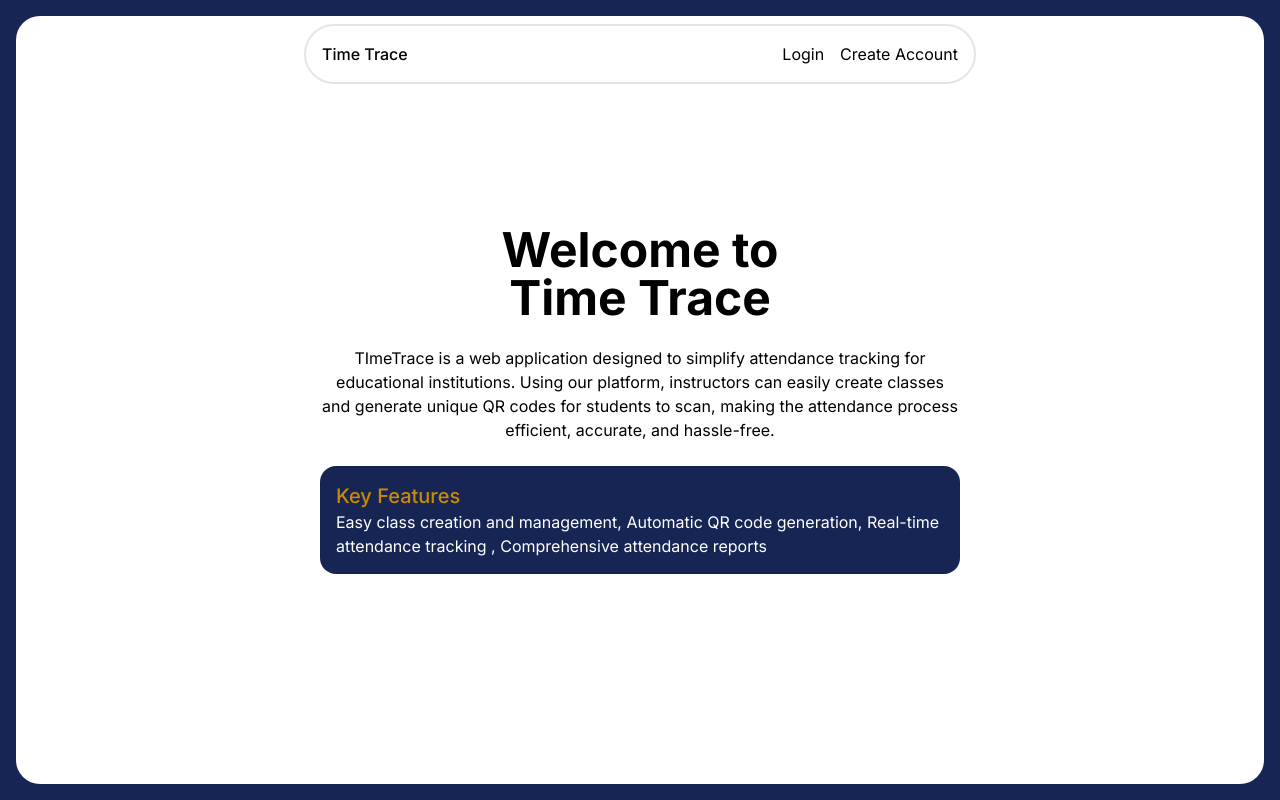
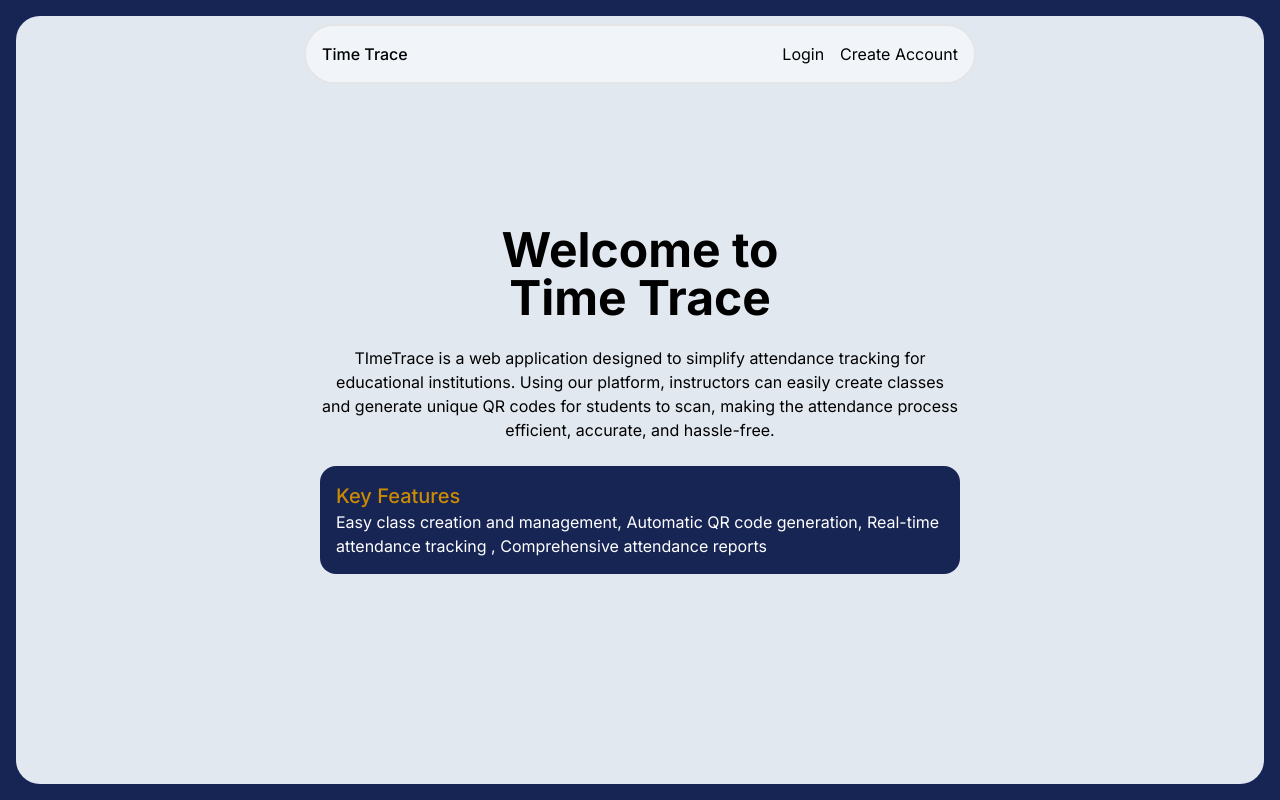
Before and after one commit to lordandy69/attendifynyansa, a Next.js app: page / in a window 1280 px wide. Built offline with nearby package versions, Linux system fonts and the light colour scheme.

Commit message:
Adjusted the background colors

```diff
--- a/app/layout.tsx
+++ b/app/layout.tsx
@@ -18,11 +18,11 @@ export default function RootLayout({
   children: React.ReactNode;
 }>) {
   return (
-    <html lang='en'>
-      <body className={inter.className}>
+    <html lang="en">
+      <body className={`${inter.className} bg-slate-200`}>
         <Navbar />
         <FrameContextStore>{children}</FrameContextStore>
-        <Toaster position='bottom-right' theme='light' />
+        <Toaster position="bottom-right" theme="light" />
       </body>
     </html>
   );
--- a/app/page.tsx
+++ b/app/page.tsx
@@ -14,7 +14,7 @@ export default async function Home() {
 
   return (
     <main className="bg-blue-950 h-screen p-4 justify-center items-center  flex ">
-      <section className="bg-white rounded-3xl w-full  h-full flex justify-center items-center">
+      <section className="bg-slate-200 rounded-3xl w-full  h-full flex justify-center items-center">
         <section className="mx-auto max-w-2xl flex flex-col items-center min-h-screen h-dvh justify-center p-4 space-y-6">
           <h2 className="flex flex-col items-center text-5xl font-bold">
             <span>Welcome to</span>
--- a/components/layouts/nav/index.tsx
+++ b/components/layouts/nav/index.tsx
@@ -56,7 +56,7 @@ export function Navbar() {
       <section
         className={cn(
           "animate-in fixed top-0 left-1/2 -translate-x-1/2 transform",
-          "w-96 max-w-2xl border-2 border-neutral-200 rounded-full bg-white my-6 lg:w-full p-4"
+          "w-96 max-w-2xl border-2 border-neutral-200 rounded-full bg-slate-100 my-6 lg:w-full p-4"
         )}
       >
         <div className="flex items-center w-full justify-between">
```
